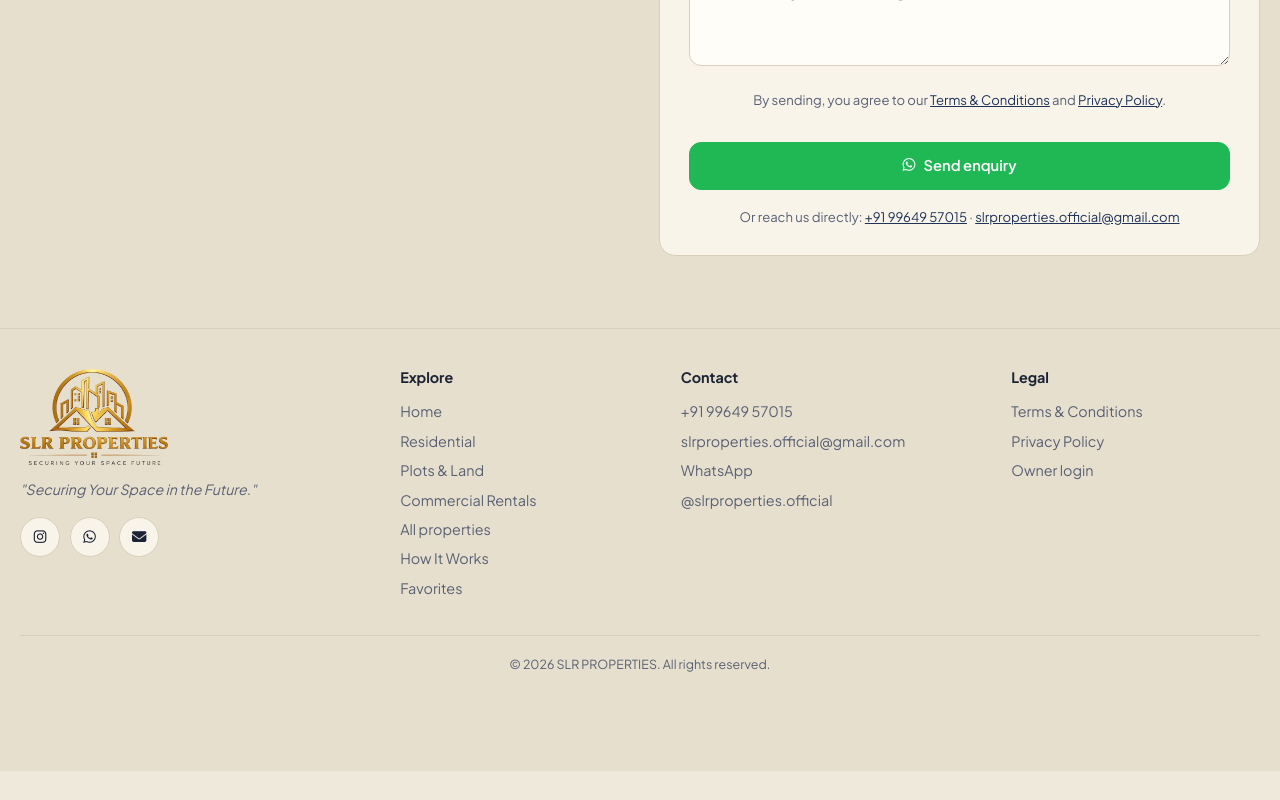
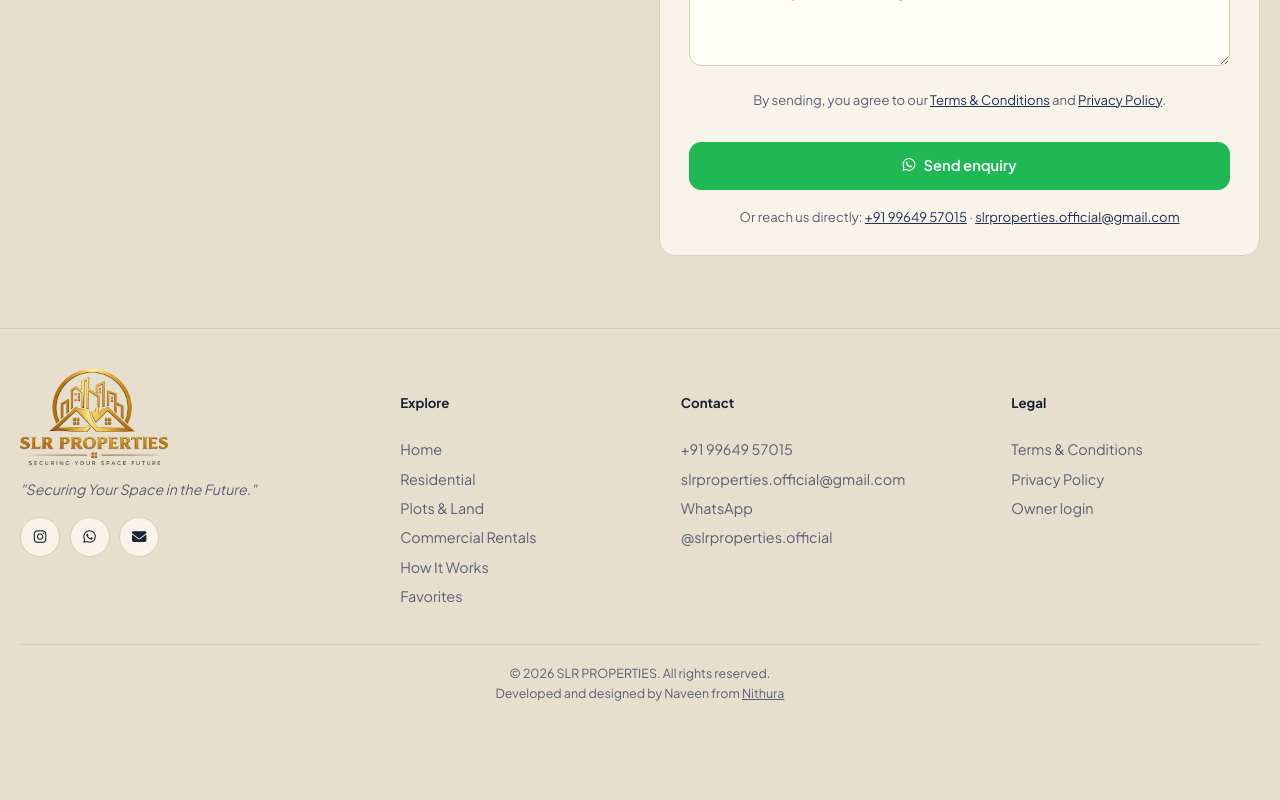
Before and after one commit to slrpropertiesofficial-svg/first, a React (Vite) app: page / in a window 1280 px wide. Shown: the part 4474-5274 px from the top of the page. Before the commit the page ends 5245 px from the top, so only its background shows below. Built offline with nearby package versions, Linux system fonts and the light colour scheme; no server answers.

Commit message:
Add developed by Nithura credit to footer

```diff
--- a/src/components/Footer.jsx
+++ b/src/components/Footer.jsx
@@ -1,31 +1,30 @@
 import { GROUPS } from "../utils/categories.js";
 import { EMAIL, INSTAGRAM, PHONE_PRETTY, TEL, WA } from "../utils/contact.js";
 import { Link } from "../utils/router.jsx";
-import { collectionPath } from "../utils/routes.js";
 import Icon from "./Icon.jsx";
-import logo from "../assets/logo-full.webp";
+import logo from "../assets/logo-full.png";
 
-export default function Footer() {
+export default function Footer({ onPick }) {
   return (
     <footer>
       <div className="wrap">
         <div className="fgrid">
-          <div><img src={logo} alt="SLR Properties" width="150" height="97" loading="lazy" decoding="async" /><p className="fbrand">SLR PROPERTIES</p><p className="fq">"Securing Your Space in the Future."</p>
+          <div><img src={logo} alt="SLR Properties" /><p className="fbrand">SLR PROPERTIES</p><p className="fq">"Securing Your Space in the Future."</p>
             <div className="social">
               <a href={INSTAGRAM} target="_blank" rel="noopener noreferrer" aria-label="SLR Properties on Instagram"><Icon brand name="instagram" /></a>
               <a href={WA} target="_blank" rel="noopener noreferrer" aria-label="Chat with SLR Properties on WhatsApp"><Icon brand name="whatsapp" /></a>
               <a href={`mailto:${EMAIL}`} aria-label="Email SLR Properties"><Icon name="envelope" /></a>
             </div></div>
-          <div><h2 className="fh">Explore</h2><Link to="/">Home</Link>
-            {GROUPS.map((g) => <Link key={g.id} to={collectionPath({ group: g.id })}>{g.label}</Link>)}
-            <Link to="/properties">All properties</Link>
+          <div><h5>Explore</h5><Link to="/">Home</Link>
+            {GROUPS.map((g) => <Link key={g.id} to="/#properties" onClick={() => onPick(g.id)}>{g.label}</Link>)}
             <Link to="/#process">How It Works</Link><Link to="/favorites">Favorites</Link></div>
-          <div><h2 className="fh">Contact</h2><a href={TEL}>{PHONE_PRETTY}</a><a href={`mailto:${EMAIL}`}>{EMAIL}</a>
+          <div><h5>Contact</h5><a href={TEL}>{PHONE_PRETTY}</a><a href={`mailto:${EMAIL}`}>{EMAIL}</a>
             <a href={WA} target="_blank" rel="noopener noreferrer">WhatsApp</a>
             <a href={INSTAGRAM} target="_blank" rel="noopener noreferrer">@slrproperties.official</a></div>
-          <div><h2 className="fh">Legal</h2><Link to="/terms">Terms &amp; Conditions</Link><Link to="/privacy">Privacy Policy</Link><a href="/admin">Owner login</a></div>
+          <div><h5>Legal</h5><Link to="/terms">Terms &amp; Conditions</Link><Link to="/privacy">Privacy Policy</Link><a href="/admin">Owner login</a></div>
         </div>
-        <p className="copy">&copy; {new Date().getFullYear()} SLR PROPERTIES. All rights reserved.</p>
+        <p className="copy">&copy; {new Date().getFullYear()} SLR PROPERTIES. All rights reserved.<br />
+          Developed and designed by Naveen from <a href="https://nithura.com/" target="_blank" rel="noopener noreferrer">Nithura</a></p>
       </div>
     </footer>
   );
```
